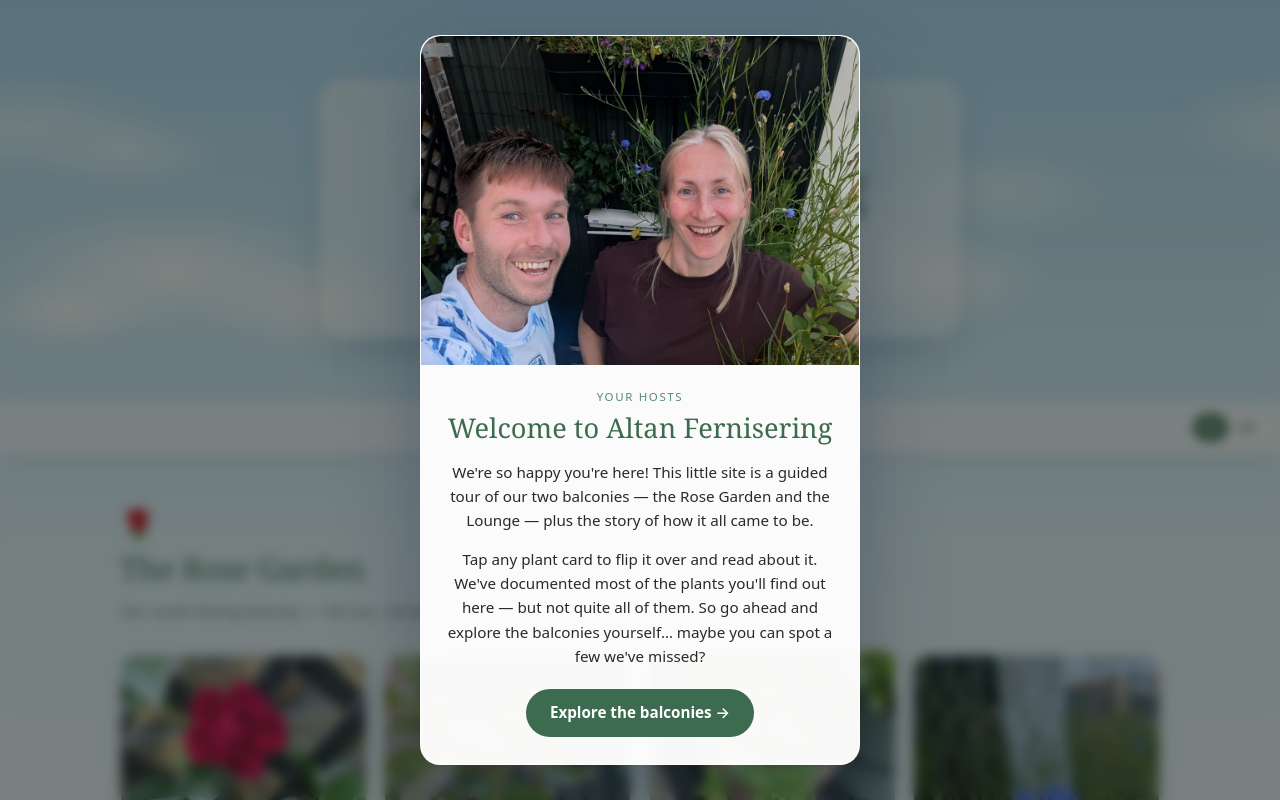
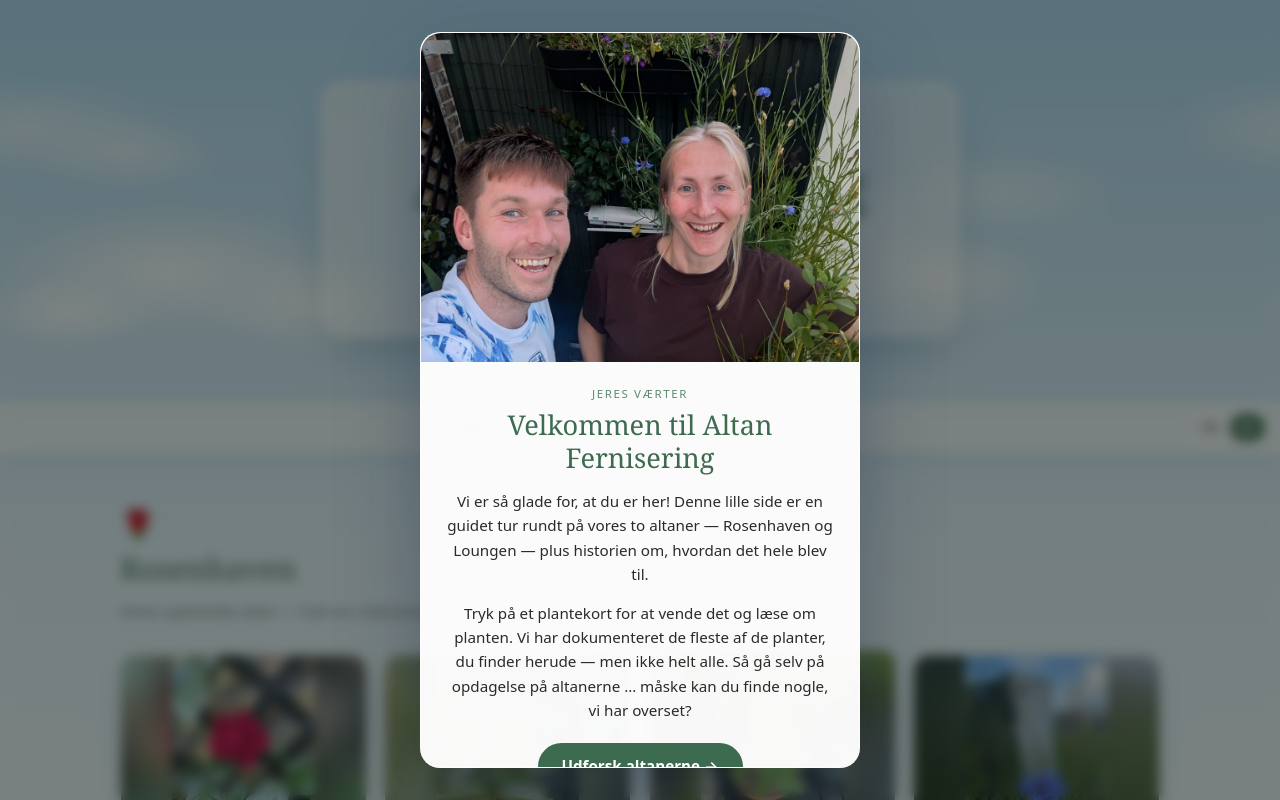
Before and after one commit to bachdaniel/open-balcony, a plain HTML site: page index.html in a window 1280 px wide. Shown: the top 800 px of the page. Drawn offline with Linux system fonts and the light colour scheme.

Commit message:
Show full flower photos and default to Danish
- Card images use object-fit: contain so flowers are never cropped, with a
  blurred fill of the same photo behind to avoid empty bars (front + back)
- Always start in Danish; only remember a language when the visitor actively
  picks one (new storage key so old auto-saved values are ignored)

Co-Authored-By: Claude Opus 4.8 (1M context) <noreply@anthropic.com>

```diff
--- a/script.js
+++ b/script.js
@@ -646,8 +646,14 @@ const gridMap = {
 };
 
 // ── LANGUAGE STATE ─────────────────────────────────────────────
-let currentLang = localStorage.getItem("lang") || "en";
-if (!i18n[currentLang]) currentLang = "en";
+// Default to Danish on every visit. We only remember a language once the
+// visitor actively picks one via the toggle (stored under a fresh key so old
+// auto-saved values don't linger).
+let currentLang = "da";
+try {
+  const saved = localStorage.getItem("ob-lang");
+  if (saved && i18n[saved]) currentLang = saved;
+} catch (e) {}
 
 // Resolve a field that may be a string or an { en, da } object.
 function L(val) {
@@ -698,12 +704,12 @@ function renderCards(gridId, plantList) {
     card.innerHTML = `
       <div class="card-inner">
         <div class="card-front">
-          <div class="card-image-wrap">
+          <div class="card-image-wrap" style="background-image:url('${plant.image}')">
             <img
               src="${plant.image}"
               alt="${name}"
               loading="lazy"
-              onerror="this.style.display='none'; this.nextElementSibling.style.display='flex';"
+              onerror="this.style.display='none'; this.parentElement.querySelector('.card-placeholder').style.display='flex';"
             />
             <div class="card-placeholder" style="display:none">${emoji}</div>
           </div>
@@ -715,12 +721,12 @@ function renderCards(gridId, plantList) {
         </div>
         <div class="card-back card-back--${motif}">
           <div class="card-back-inner">
-            <div class="card-back-image">
+            <div class="card-back-image" style="background-image:url('${plant.image}')">
               <img
                 src="${plant.image}"
                 alt="${name}"
                 loading="lazy"
-                onerror="this.style.display='none'; this.nextElementSibling.style.display='flex';"
+                onerror="this.style.display='none'; this.parentElement.querySelector('.card-placeholder').style.display='flex';"
               />
               <div class="card-placeholder" style="display:none">${emoji}</div>
             </div>
@@ -812,10 +818,12 @@ function closeModal() {
 }
 
 // ── LANGUAGE TOGGLE ────────────────────────────────────────────
-function setLang(lang) {
-  if (!i18n[lang]) lang = "en";
+function setLang(lang, persist) {
+  if (!i18n[lang]) lang = "da";
   currentLang = lang;
-  localStorage.setItem("lang", lang);
+  if (persist) {
+    try { localStorage.setItem("ob-lang", lang); } catch (e) {}
+  }
   document.documentElement.lang = lang === "da" ? "da" : "en";
 
   // Static strings
@@ -838,7 +846,7 @@ function setLang(lang) {
 }
 
 document.querySelectorAll(".lang-btn").forEach(btn => {
-  btn.addEventListener("click", () => setLang(btn.dataset.lang));
+  btn.addEventListener("click", () => setLang(btn.dataset.lang, true));
 });
 
 // ── FLIP-AND-ZOOM ──────────────────────────────────────────────
@@ -1031,4 +1039,4 @@ const observer = new IntersectionObserver((entries) => {
 sections.forEach(s => observer.observe(s));
 
 // ── INIT ───────────────────────────────────────────────────────
-setLang(currentLang);   // applies translations + renders all cards
+setLang(currentLang, false);   // applies translations + renders all cards (don't persist the default)
--- a/style.css
+++ b/style.css
@@ -430,14 +430,30 @@ body {
   flex-shrink: 0;
   border-radius: 10px;
   overflow: hidden;
-  background: var(--green-pale);
+  background-color: var(--green-pale);
+  background-size: cover;
+  background-position: center;
   margin-bottom: .2rem;
 }
 
+.card-back-image::before {
+  content: "";
+  position: absolute;
+  inset: 0;
+  z-index: 0;
+  background-image: inherit;
+  background-size: cover;
+  background-position: center;
+  filter: blur(16px) brightness(1.05);
+  transform: scale(1.2);
+}
+
 .card-back-image img {
+  position: relative;
+  z-index: 1;
   width: 100%;
   height: 100%;
-  object-fit: cover;
+  object-fit: contain;
 }
 
 .card-back .card-name { color: var(--green-dark); }
@@ -556,13 +572,31 @@ body.zoom-open .card-nav {
   position: relative;
   aspect-ratio: 4 / 3;
   overflow: hidden;
-  background: var(--green-pale);
+  background-color: var(--green-pale);
+  background-size: cover;
+  background-position: center;
+}
+
+/* Blurred fill of the same photo, so the whole flower can show (contain)
+   without leaving empty bars */
+.card-image-wrap::before {
+  content: "";
+  position: absolute;
+  inset: 0;
+  z-index: 0;
+  background-image: inherit;
+  background-size: cover;
+  background-position: center;
+  filter: blur(16px) brightness(1.05);
+  transform: scale(1.2);
 }
 
 .card-image-wrap img {
+  position: relative;
+  z-index: 1;
   width: 100%;
   height: 100%;
-  object-fit: cover;
+  object-fit: contain;        /* show the whole photo, never crop the flower */
   transition: transform .35s ease;
 }
 
@@ -573,6 +607,7 @@ body.zoom-open .card-nav {
 .card-placeholder {
   position: absolute;
   inset: 0;
+  z-index: 2;
   display: flex;
   align-items: center;
   justify-content: center;
```
